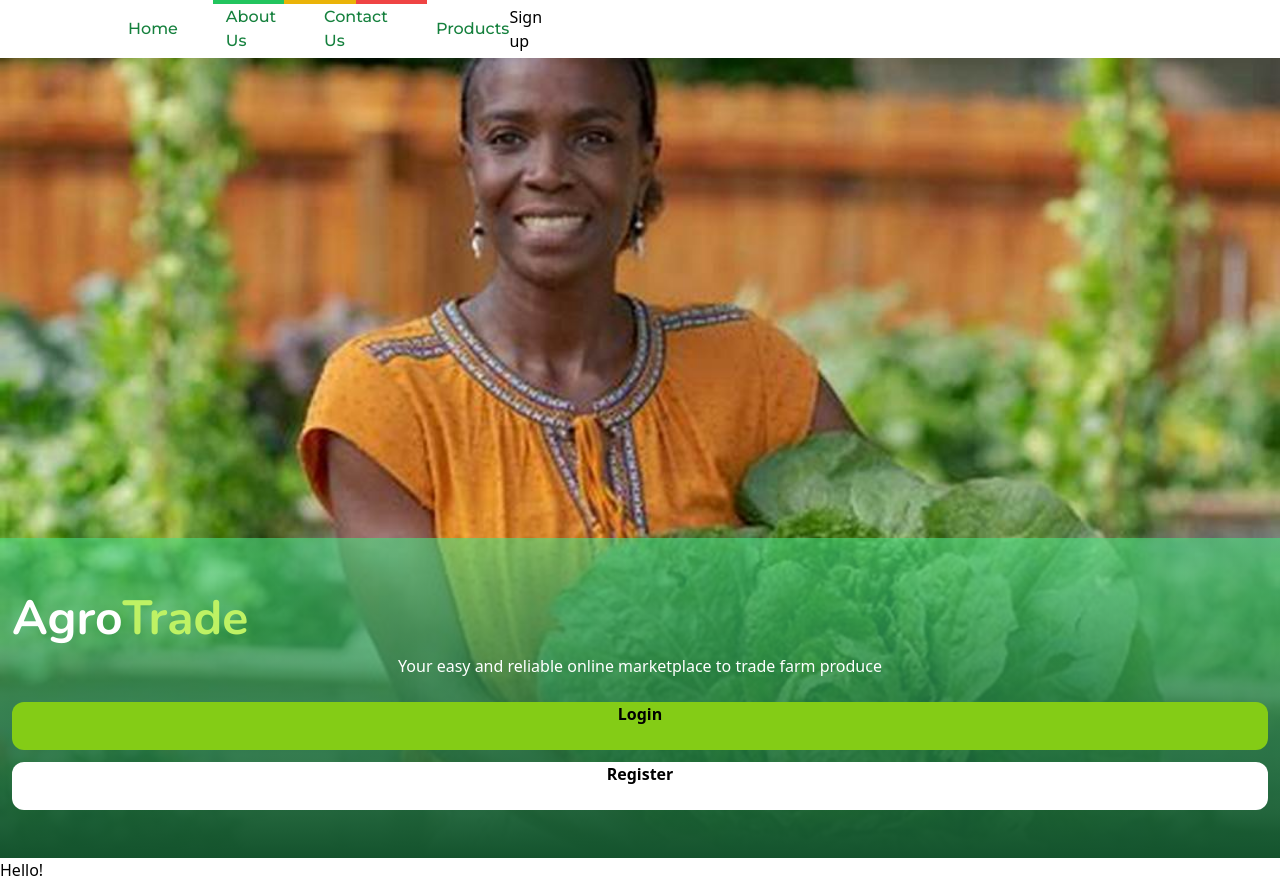
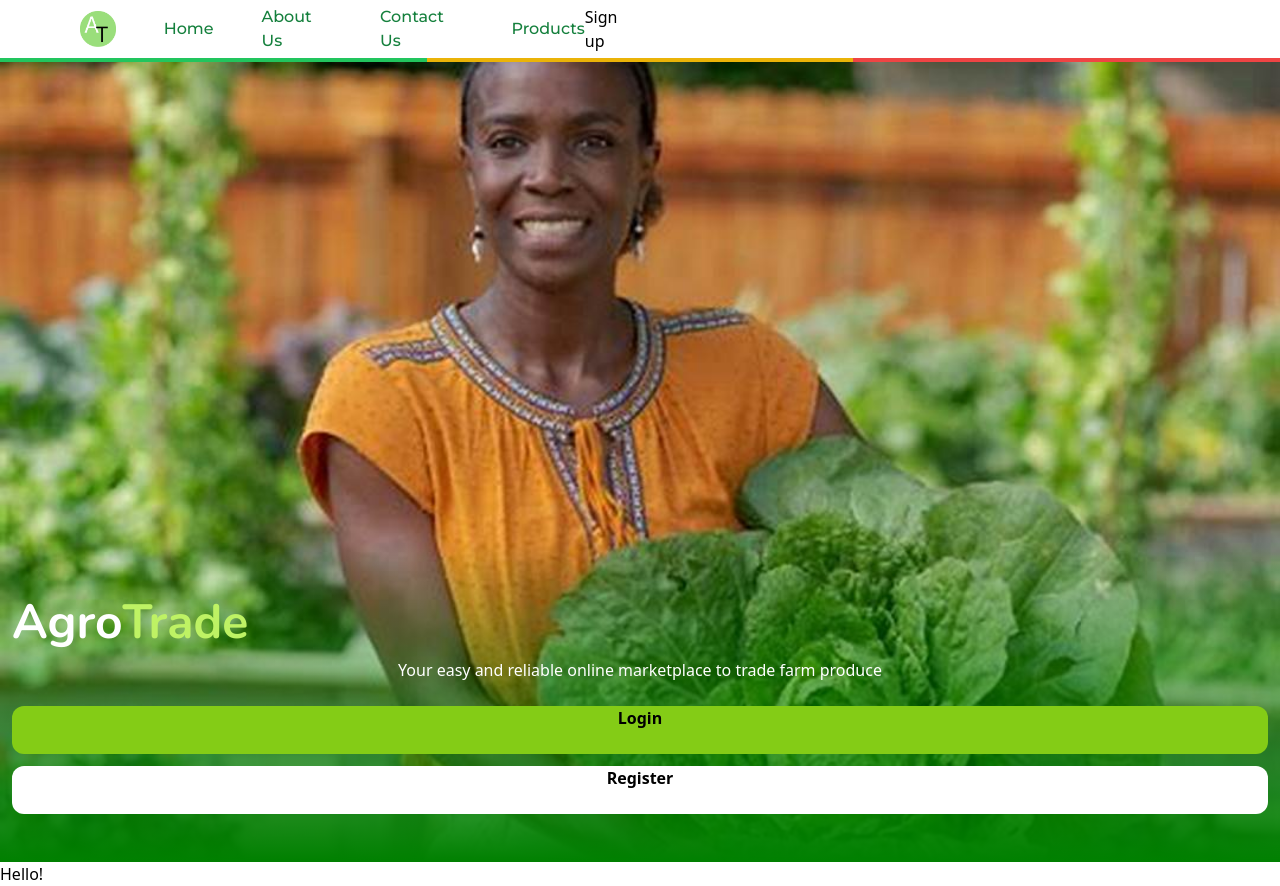
Before and after one commit to Enitanogun1/agrotrade, a Next.js app: page / in a window 1280 px wide. Built offline with nearby package versions, Linux system fonts and the light colour scheme.

Commit message:
add new file

```diff
--- a/components/navbar.js
+++ b/components/navbar.js
@@ -9,8 +9,8 @@ const montserrat_500 = Montserrat({
 
 export default function NavBar(){
     return (
-        <div className="grid grid-cols-3 md:grid-cols-4 lg:grid-cols-6">
-            <nav className="h-[58px] flex items-center md:h-[58px] flex items-center px-20">
+        <div className=" ">
+            <nav className="h-[58px] flex items-center md:h-[58px] grid grid-cols-3 md:grid-cols-2 flex items-center px-20">
                 {/* desktop navbar */}
                 <div className="w-full flex flex-row justify-between items-center">
                     <ul className="flex flex-row items-center gap-12">
--- a/pages/index.js
+++ b/pages/index.js
@@ -13,18 +13,16 @@ const nunito = Nunito({
 
 export default function Index(){
 
-
-
- return (
+return (
   <>
     <Head>
 
         <title>Agro Trade</title>
     </Head>
-    <main className="bg-home w-full h-screen flex flex-col justify-end md:grid-cols-4 lg:grid-cols-6">
-    {/* bottom content */}
-
-    <div className="flex flex-col justify-end gap-6 h-[40%] bg-gradient-to-b from-green-400/60 to-green-900 p-3 pb-12" >
+    <main className="bg-home w-full h-screen flex flex-col  md:flex-cols-1 justify-end ">
+       {/* bottom content */}
+    <div className="flex flex-col justify-end gap-6 h-[40%] p-3 pb-12" style={{ background: 'linear-gradient(to bottom, rgba(0,128, 0, 0), rgba(0, 128,0,1))'}}
+    >
         <div className= {styles.block}>
           <h1 className = {`${ nunitoBold.className} text-5xl`}>
             <span className="text-white">Agro</span>
```
